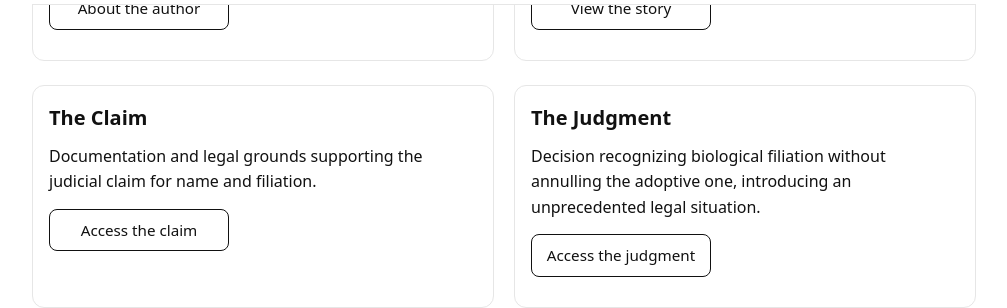
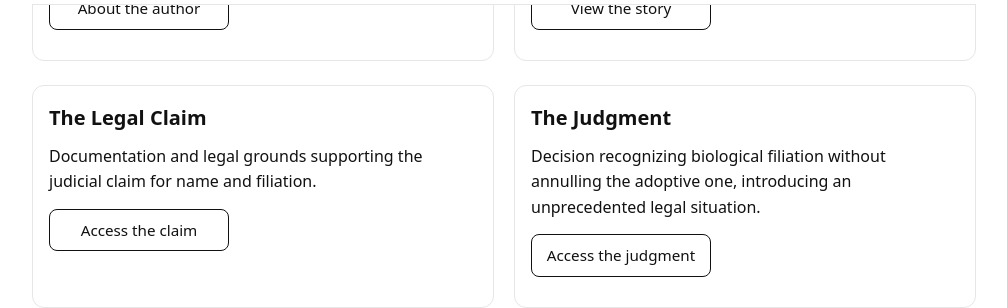
Before and after one commit to olmogaldaz/olmogaldaz.github.io, a Jekyll site: the page built from en/index.html, in a window 1280 px wide and 900 px high, scrolled down 388 px. Shown: the part 156-464 px from the top of the window, without its empty margins (136-1143 px from the left). Built offline with Jekyll 4.4.1, drawn with Linux system fonts in a browser that asks for light colours.

Commit message:
Update index.html

```diff
--- a/en/index.html
+++ b/en/index.html
@@ -51,7 +51,7 @@ description: Materials, documents and reflections around a judicially recognised
   <div class="row">
 
     <div class="card">
-      <h2>The Claim</h2>
+      <h2>The Legal Claim</h2>
       <p>
         Documentation and legal grounds supporting the judicial claim for name and filiation.
       </p>
```
